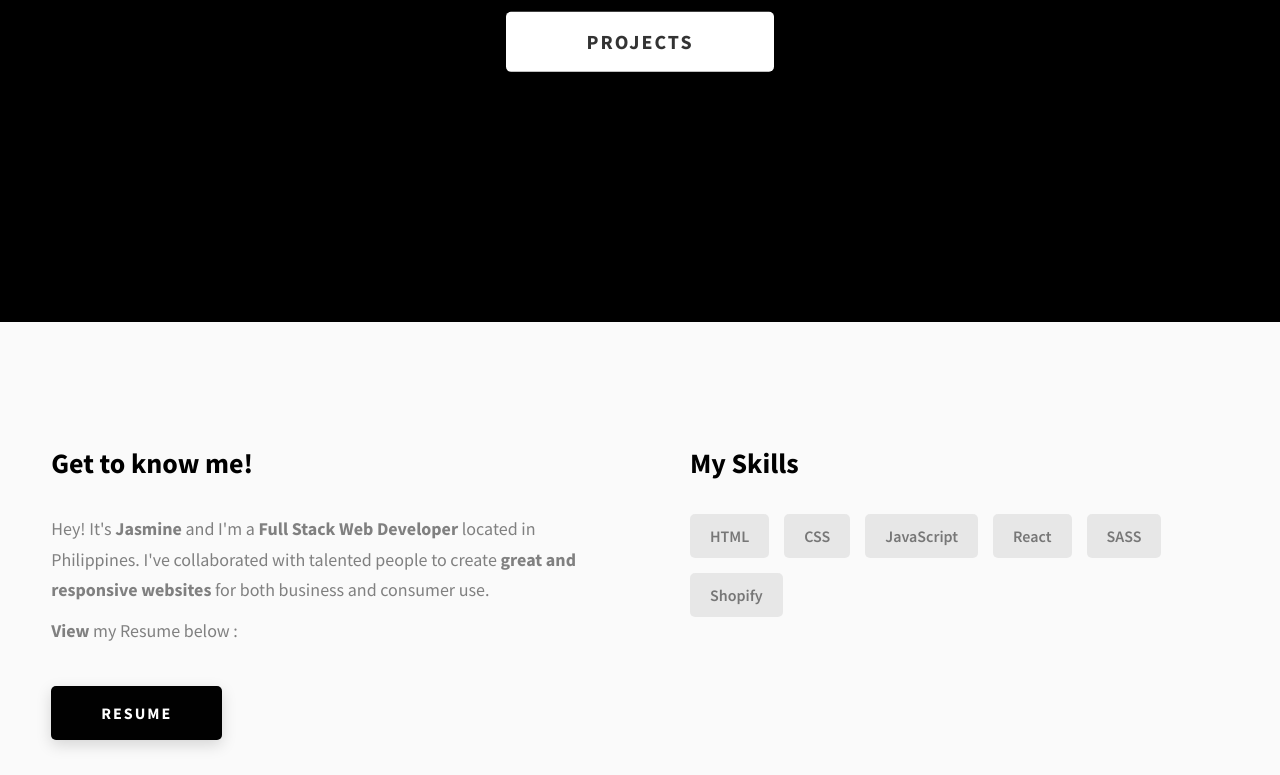
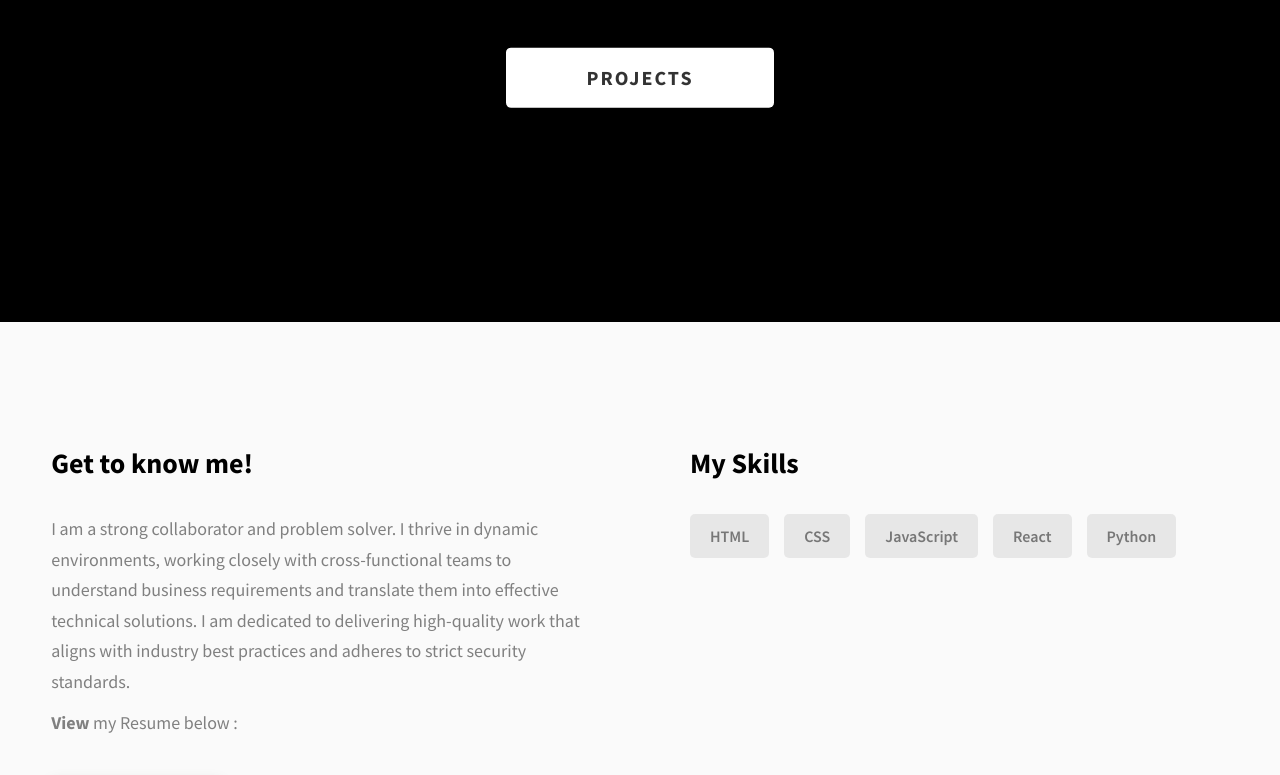
Before and after one commit to JTayone/JTayone-Website, a plain HTML site: page index.html in a window 1280 px wide. Shown: the part 478-1253 px from the top of the page. Drawn offline with Linux system fonts and the light colour scheme.

Commit message:
Update index.html

```diff
--- a/index.html
+++ b/index.html
@@ -4,7 +4,7 @@
     <meta charset="UTF-8" />
     <meta name="viewport" content="width=device-width, initial-scale=1.0" />
     <meta http-equiv="X-UA-Compatible" content="ie=edge" />
-    <title>JT1 - Web Developer (Portfolio)</title>
+    <title>JT1 - Python Developer (Portfolio)</title>
     <meta name="jtayone" content="Portfolio" />
 
     <!--Tab Icon-->
@@ -80,12 +80,10 @@
     </header>
     <section class="home-hero">
       <div class="home-hero__content">
-        <h1 class="heading-primary">Hey, My name is Jasmine</h1>
+        <h1 class="heading-primary">I'm Jasmine</h1>
         <div class="home-hero__info">
           <p class="text-primary">
-            Welcome to my portfolio! I am an ambitious and highly motivated
-          Web developer with a passion for creating engaging and
-            user-friendly websites.
+             I am a dedicated Python developer with a passion for leveraging the power of automation to streamline bank processes. With expertise in Python, I specialize in creating robust and efficient solutions that enhance productivity and accuracy within the banking industry.
           </p>
         </div>
         <div class="home-hero__cta">
@@ -126,12 +124,7 @@
             <h3 class="about__content-title">Get to know me!</h3>
             <div class="about__content-details">
               <p class="about__content-details-para">
-                Hey! It's
-                <strong>Jasmine</strong>
-                and I'm a <strong> Full Stack Web Developer </strong> located in
-                Philippines. I've collaborated with talented people to create
-                <strong>great and responsive websites </strong>
-                for both business and consumer use.
+                 I am a strong collaborator and problem solver. I thrive in dynamic environments, working closely with cross-functional teams to understand business requirements and translate them into effective technical solutions. I am dedicated to delivering high-quality work that aligns with industry best practices and adheres to strict security standards.
               </p>
               <p class="about__content-details-para">
                 <strong>View</strong> my Resume below :
@@ -152,8 +145,7 @@
               <div class="skills__skill">CSS</div>
               <div class="skills__skill">JavaScript</div>
               <div class="skills__skill">React</div>
-              <div class="skills__skill">SASS</div>
-              <div class="skills__skill">Shopify</div>
+              <div class="skills__skill">Python</div>
             </div>
           </div>
         </div>
```
